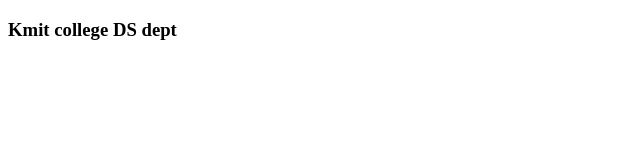
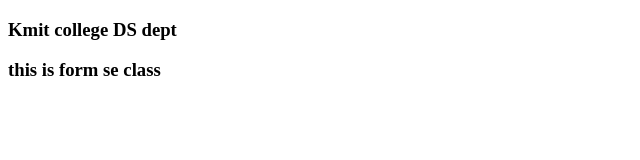
Before and after one commit to SyedMustafaMahmood/SEProject, a plain HTML site: page index.html in a window 1280 px wide. Shown: the whole page, without its empty margins (0-640 px from the left). Drawn offline with Linux system fonts and the light colour scheme.

Commit message:
Update index.html

```diff
--- a/index.html
+++ b/index.html
@@ -7,5 +7,6 @@
 </head>
 <body>
     <h3> Kmit college DS dept</h3>
+    <h3>this is form se class</h3>
 </body>
 </html>
```
